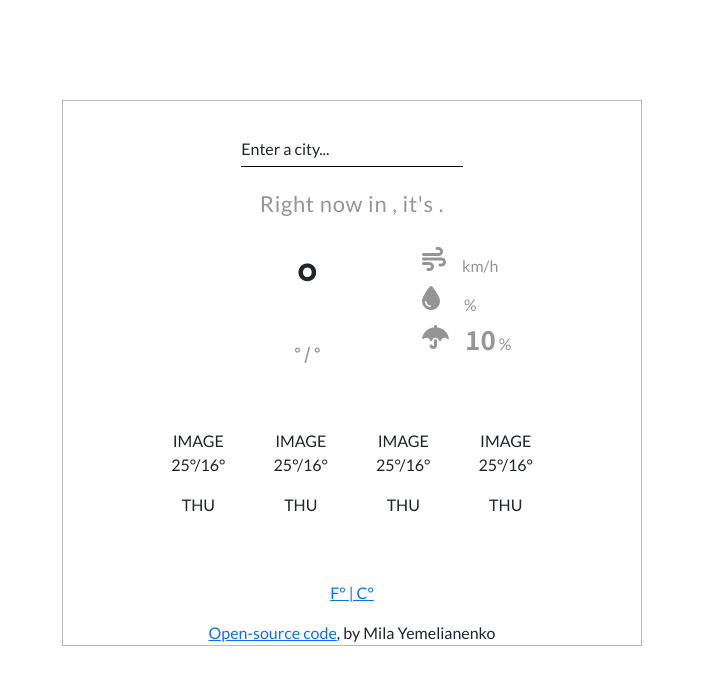
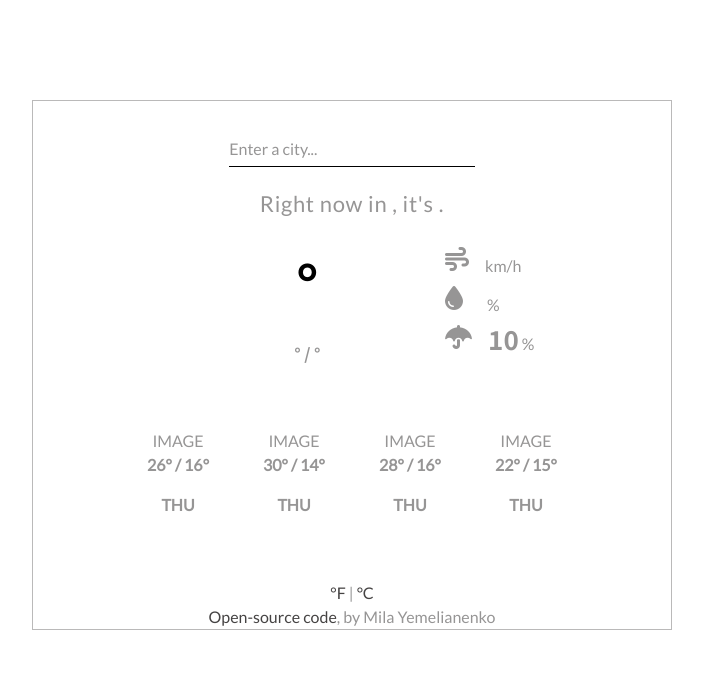
Before and after one commit to Milauraaa/weather-react, a React (Create React App) app: page / in a window 1280 px wide. Shown: the top 680 px of the page, without its empty margins (288-991 px from the left). Built offline with nearby package versions, Linux system fonts and the light colour scheme.

Commit message:
clean css

```diff
--- a/public/index.html
+++ b/public/index.html
@@ -21,14 +21,7 @@
       src="https://kit.fontawesome.com/b5ecc6b06d.js"
       crossorigin="anonymous"
     ></script>
-    <link rel="preconnect" href="https://fonts.googleapis.com" />
-    <link rel="preconnect" href="https://fonts.gstatic.com" crossorigin />
-    <link rel="preconnect" href="https://fonts.googleapis.com" />
-    <link rel="preconnect" href="https://fonts.gstatic.com" crossorigin />
-    <link rel="preconnect" href="https://fonts.googleapis.com" />
-    <link rel="preconnect" href="https://fonts.gstatic.com" crossorigin />
-    <link rel="preconnect" href="https://fonts.googleapis.com" />
-    <link rel="preconnect" href="https://fonts.gstatic.com" crossorigin />
+
     <link rel="preconnect" href="https://fonts.googleapis.com" />
     <link rel="preconnect" href="https://fonts.gstatic.com" crossorigin />
     <link
--- a/src/App.css
+++ b/src/App.css
@@ -1,23 +1,21 @@
 .App {
   text-align: center;
-  margin: 100px 350px 100px 350px;
+  margin: 100px 320px 100px 320px;
   border: 1px solid #a4a2a2c0;
   font-family: "Lato", sans-serif;
+  color: #969595;
 }
 .daily-temperature {
   font-size: 56px;
+  color: black;
 }
 .daily-description {
   font-size: 22px;
-  color: #969595;
   letter-spacing: 0.7px;
 }
 .city {
   text-decoration: underline;
-}
-.parameters,
-.max-min-temperature {
-  color: #969595;
+  color: black;
 }
 
 .numbers {
@@ -72,3 +70,10 @@
 .form input:valid + .label-name::after {
   transform: translateX(0%);
 }
+a {
+  text-decoration: none;
+  color: #454343;
+}
+a:hover {
+  color: #969595;
+}
--- a/src/App.js
+++ b/src/App.js
@@ -5,7 +5,7 @@ import Weather from "./Weather";
 function App() {
   return (
     <div className="App">
-      <Weather />
+      <Weather city="Milan" />
     </div>
   );
 }
--- a/src/Weather.js
+++ b/src/Weather.js
@@ -4,7 +4,6 @@ import axios from "axios";
 export default function Weather() {
   const [city, setCity] = useState("");
   const [weather, setWeather] = useState({});
-  const [forecast, setForecast] = useState({});
 
   function displayWeather(response) {
     setWeather({
@@ -46,20 +45,23 @@ export default function Weather() {
     </div>
   );
   return (
-    <div className="container block-forecast">
+    <div className="container">
       {form}
       <h3 className="m-4 daily-description">
         {" "}
         Right now in <span className="city">{city}</span>, it's{" "}
         {weather.description}.
       </h3>
-      <div className="d-flex justify-content-evenly m-3">
-        <img src={weather.icon} alt={weather.description} />
+      <div className="d-flex justify-content-evenly">
+        <img
+          className="weather-icon"
+          src={weather.icon}
+          alt={weather.description}
+        />
 
         <div>
           <strong>
-            {" "}
-            <p className="daily-temperature">{weather.temperature}°</p>{" "}
+            <p className="daily-temperature">{weather.temperature}°</p>
             <p className="max-min-temperature">
               {weather.maxTemp}° / {weather.minTemp}°
             </p>
@@ -107,28 +109,38 @@ export default function Weather() {
       <div className="d-flex justify-content-evenly m-5">
         <div>
           IMAGE
-          <p>25°/16°</p>
-          <p>THU</p>
+          <strong>
+            <p>26° / 16°</p>
+            <p>THU</p>
+          </strong>
         </div>
         <div>
           IMAGE
-          <p>25°/16°</p>
-          <p>THU</p>
+          <strong>
+            <p>30° / 14°</p>
+            <p>THU</p>
+          </strong>
         </div>
         <div>
           IMAGE
-          <p>25°/16°</p>
-          <p>THU</p>
+          <strong>
+            <p>28° / 16°</p>
+            <p>THU</p>
+          </strong>
         </div>
         <div>
           IMAGE
-          <p>25°/16°</p>
-          <p>THU</p>
+          <strong>
+            <p>22° / 15°</p>
+            <p>THU</p>
+          </strong>
         </div>
       </div>
-      <a href="#">F° | C°</a>
-      <div className="mt-3">
-        <a href="#">Open-source code</a>, by Mila Yemelianenko
+      <div>
+        <a href="/">°F</a> | <a href="/">°C</a>
+      </div>
+      <div>
+        <a href="/">Open-source code</a>, by Mila Yemelianenko
       </div>
     </div>
   );
```
